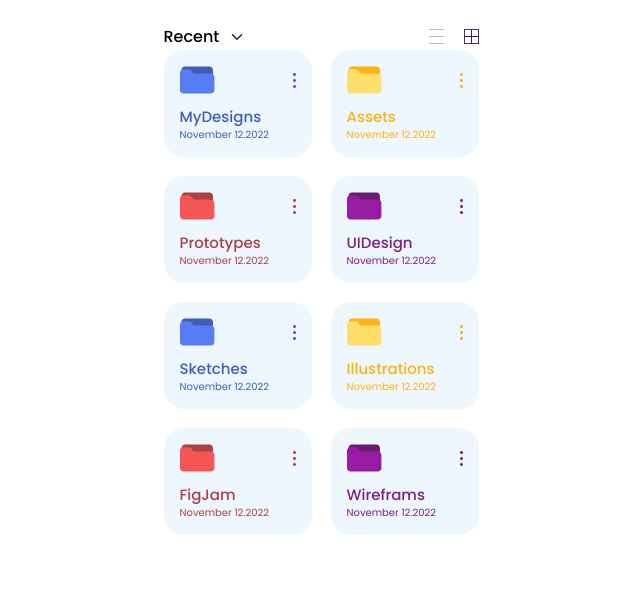
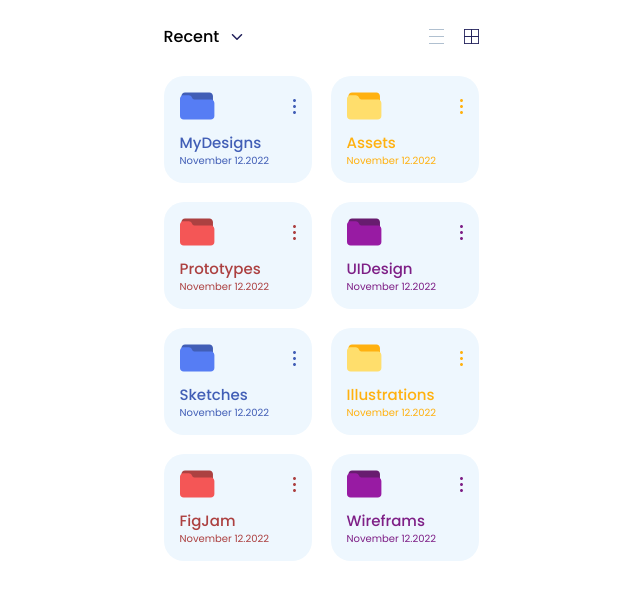
Before and after one commit to etozhekoala/bluecloud.github.io, a plain HTML site: page index.html in a window 1280 px wide. Shown: the part 186-786 px from the top of the page, without its empty margins (319-959 px from the left). Drawn offline with Linux system fonts and the light colour scheme.

Commit message:
update css

```diff
--- a/css/style.css
+++ b/css/style.css
@@ -134,6 +134,7 @@ body {
 
 .content {
     margin: 0 auto;
+    padding-top: 26px;
 }
 
 .grid-templates {
```
